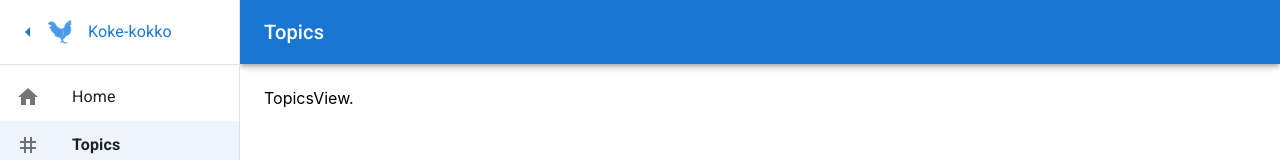
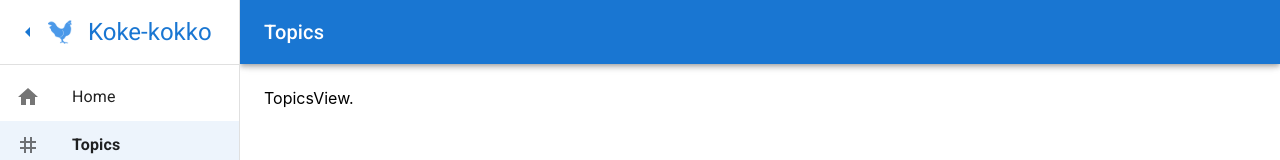
Before and after one commit to 0583/gool, a React (Create React App) app in the folder koke-kokko/: page / in a window 1280 px wide. Shown: the top 160 px of the page. Built offline with nearby package versions, Linux system fonts and the light colour scheme.

Commit message:
make brandname greater!

```diff
--- a/koke-kokko/src/App.tsx
+++ b/koke-kokko/src/App.tsx
@@ -163,7 +163,7 @@ function App() {
                       <ArrowLeft color="primary"/>
                   </IconButton>
                   <img width="24" src="icon.png" alt="Koke-kokko Icon"></img>
-                  <Typography sx={{ marginLeft: 2 }} color="primary">Koke-kokko</Typography>
+                  <Typography sx={{ marginLeft: 2 }} variant="h5" color="primary">Koke-kokko</Typography>
               </DrawerHeader>
               <Divider />
               <List
```
